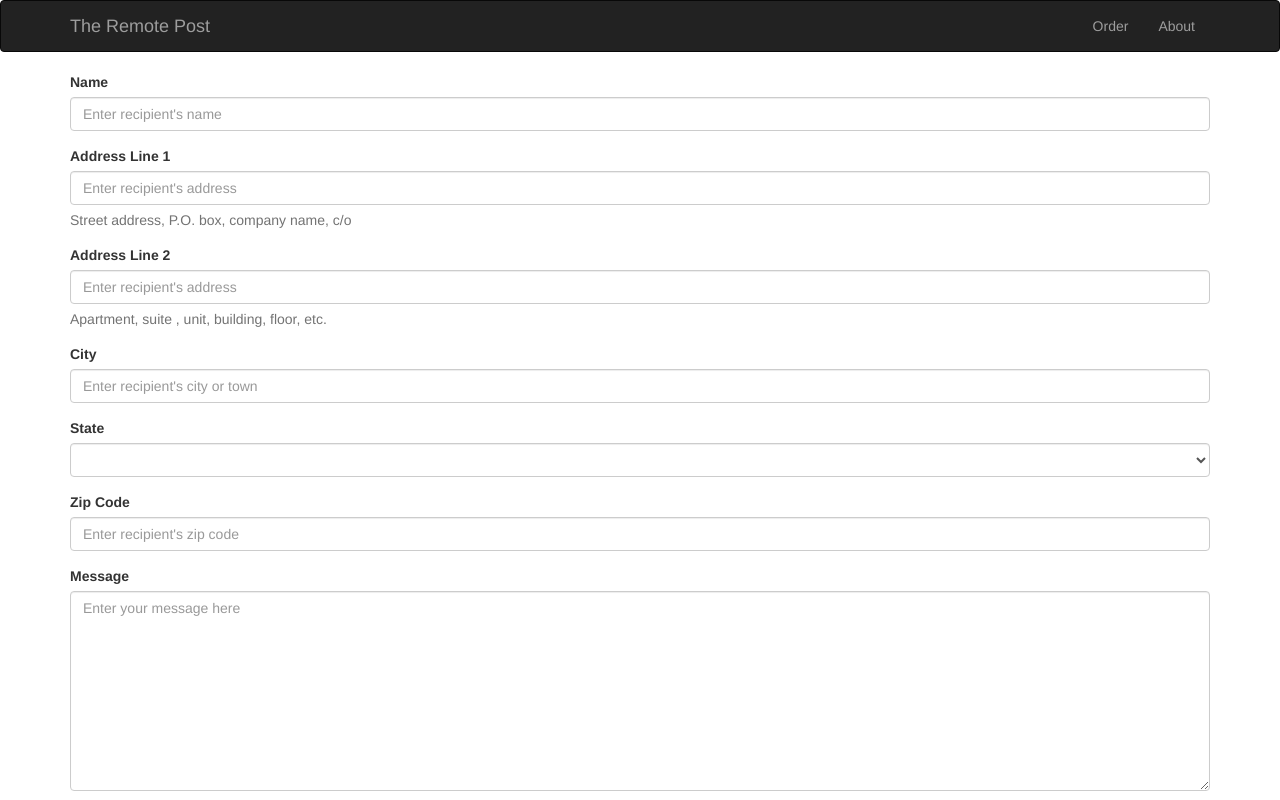
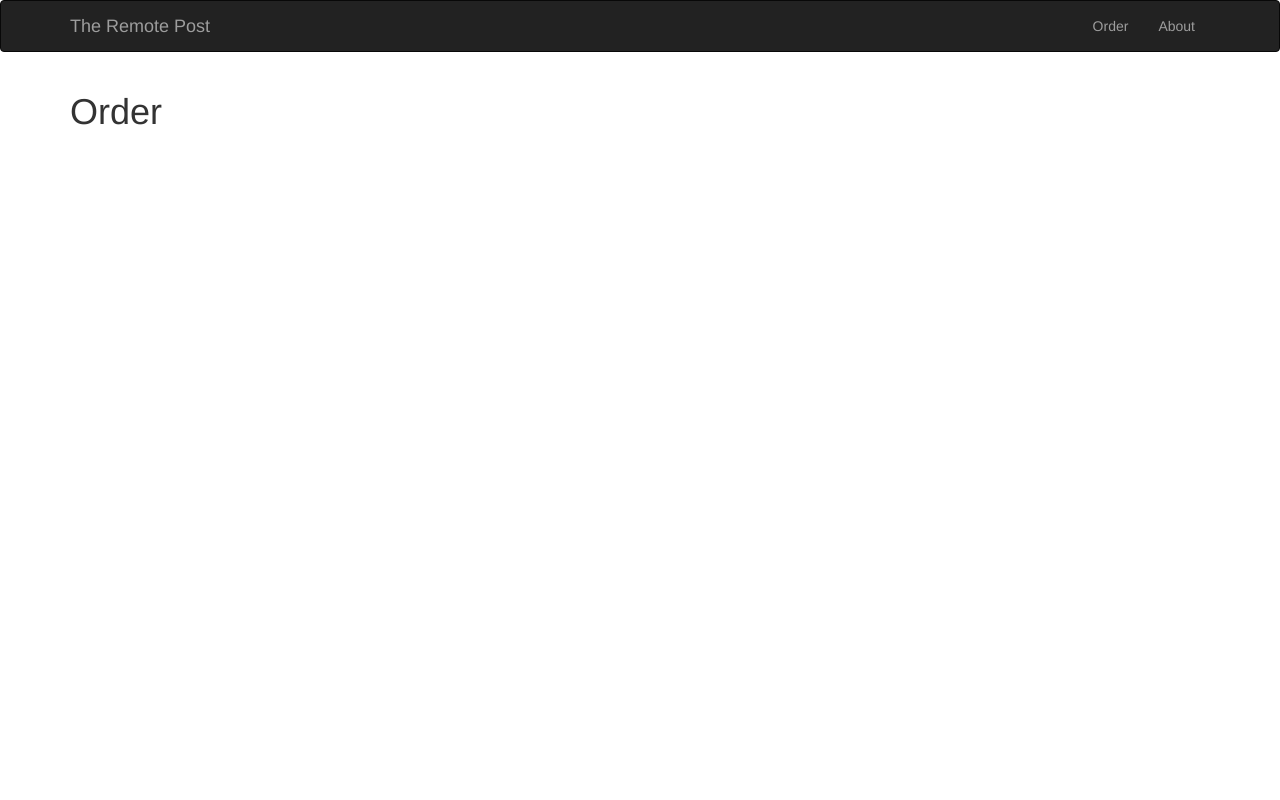
Before and after one commit to mmeinzer/theRemotePost, a React (Create React App) app: page /order in a window 1280 px wide. Shown: the top 800 px of the page. Built offline with nearby package versions, Linux system fonts and the light colour scheme.

Commit message:
adds some basic routing

```diff
--- a/package.json
+++ b/package.json
@@ -10,7 +10,8 @@
     "react": "^15.4.1",
     "react-bootstrap": "^0.30.7",
     "react-dom": "^15.4.1",
-    "react-router": "^3.0.2"
+    "react-router": "^4.0.0-beta.6",
+    "react-router-dom": "^4.0.0-beta.6"
   },
   "scripts": {
     "start": "react-scripts start",
--- a/src/components/App.js
+++ b/src/components/App.js
@@ -1,5 +1,4 @@
 import React from 'react';
-import 'bootstrap/dist/css/bootstrap.css';
 import { Grid } from 'react-bootstrap';
 import LetterForm from './LetterForm';
 import SiteNav from './SiteNav';
@@ -13,11 +12,9 @@ class App extends React.Component {
       order: {}
     };
   }
-
   saveOrder(order) {
     this.setState({ order: order })
   }
-
   render() {
     return (
       <div className="App">
--- /dev/null
+++ b/src/components/Checkout.js
@@ -0,0 +1,18 @@
+import React from 'react';
+import { Grid } from 'react-bootstrap';
+import SiteNav from './SiteNav';
+
+class Checkout extends React.Component {
+  render() {
+    return (
+      <div className="Checkout">
+        <SiteNav />
+        <Grid>
+          <h1>Checkout</h1>
+        </Grid>
+      </div>
+    )
+  }
+}
+
+export default Checkout;
--- /dev/null
+++ b/src/components/NotFound.js
@@ -0,0 +1,18 @@
+import React from 'react';
+import { Grid } from 'react-bootstrap';
+import SiteNav from './SiteNav';
+
+class NotFound extends React.Component {
+  render() {
+    return (
+      <div className="NotFound">
+        <SiteNav />
+        <Grid>
+          <h1>Oh no! We can't find that page :(</h1>
+        </Grid>
+      </div>
+    )
+  }
+}
+
+export default NotFound;
--- /dev/null
+++ b/src/components/Order.js
@@ -0,0 +1,18 @@
+import React from 'react';
+import { Grid } from 'react-bootstrap';
+import SiteNav from './SiteNav';
+
+class Order extends React.Component {
+  render() {
+    return (
+      <div className="Order">
+        <SiteNav />
+        <Grid>
+          <h1>Order</h1>
+        </Grid>
+      </div>
+    )
+  }
+}
+
+export default Order;
--- /dev/null
+++ b/src/components/Root.js
@@ -0,0 +1,27 @@
+import React from 'react';
+import {
+    BrowserRouter as Router,
+    Route,
+    Switch
+} from 'react-router-dom';
+import 'bootstrap/dist/css/bootstrap.css';
+
+import App from './App';
+import Order from './Order';
+import Checkout from './Checkout';
+import NotFound from './NotFound';
+
+const Root = () => {
+    return (
+            <Router>
+                <Switch>
+                    <Route exact path="/" component={App} />
+                    <Route exact path="/order" component={Order} />
+                    <Route exact path="/order/checkout" component={Checkout} />
+                    <Route component={NotFound} />
+                </Switch>
+            </Router>
+    )
+};
+
+export default Root;
--- a/src/components/SiteNav.js
+++ b/src/components/SiteNav.js
@@ -1,18 +1,19 @@
 import React from 'react';
 import { Navbar, Nav, NavItem } from 'react-bootstrap';
+import { Link } from 'react-router-dom';
 
 const SiteNav = (props) =>
   (<Navbar inverse collapseOnSelect>
     <Navbar.Header>
       <Navbar.Brand>
-        <a href="/">The Remote Post</a>
+        <Link to="/">The Remote Post</Link>
       </Navbar.Brand>
       <Navbar.Toggle />
     </Navbar.Header>
     <Navbar.Collapse>
       <Nav pullRight>
-        <NavItem href="#">Order</NavItem>
-        <NavItem href="#">About</NavItem>
+        <NavItem>Order</NavItem>
+        <NavItem>About</NavItem>
       </Nav>
     </Navbar.Collapse>
   </Navbar>)
--- a/src/index.js
+++ b/src/index.js
@@ -1,8 +1,6 @@
 import React from 'react';
-import ReactDOM from 'react-dom';
-import App from './components/App';
+import { render } from 'react-dom';
 
-ReactDOM.render(
-  <App />,
-  document.getElementById('root')
-);
+import Root from './components/Root';
+
+render(<Root />, document.getElementById('root'));
```
